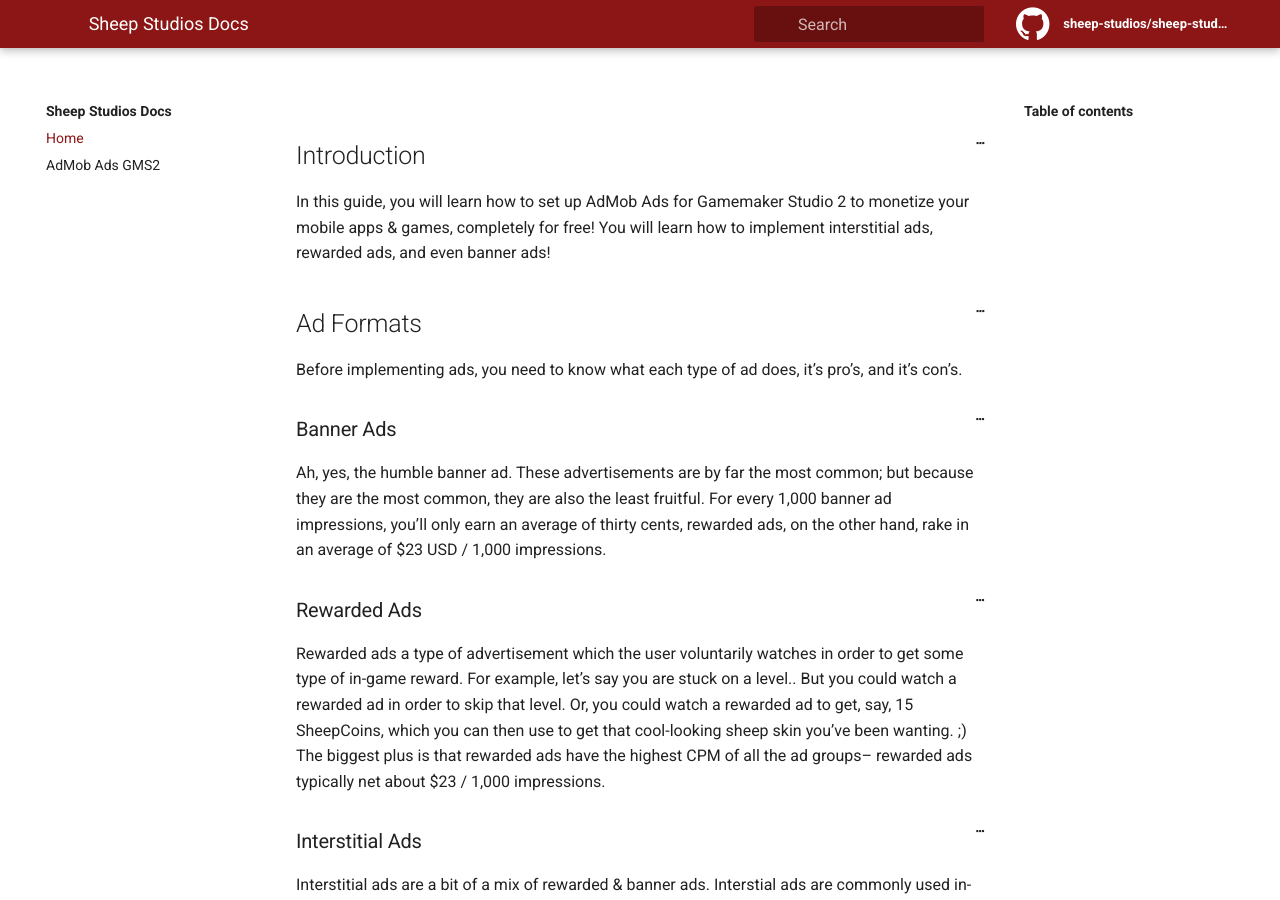
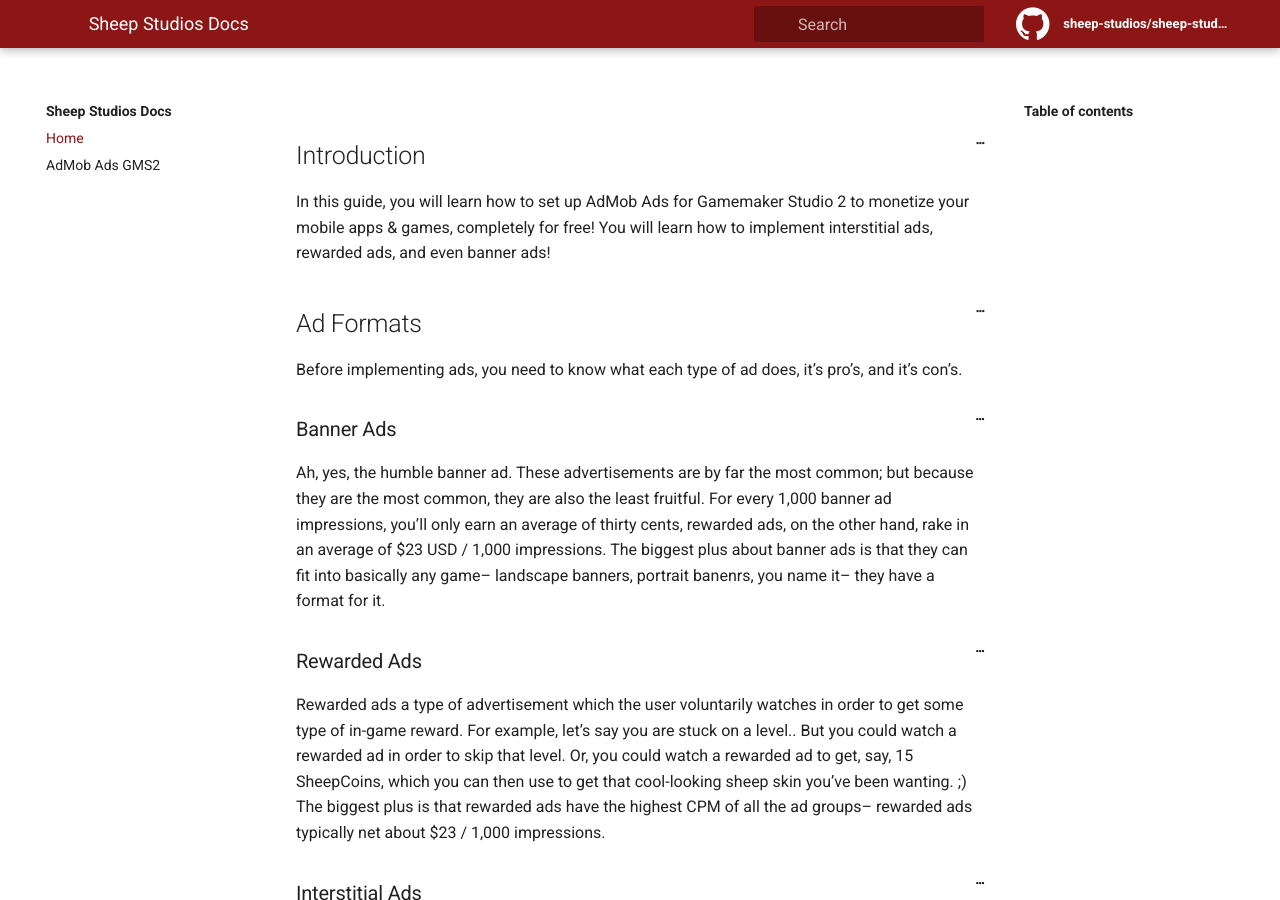
Before and after one commit to Sheep-Studios/sheep-studios-docs, a Jekyll site: the page built from _docs/admob-gms2.md, in a window 1280 px wide and 900 px high. Built offline with Jekyll 4.4.1, drawn with Linux system fonts in a browser that asks for light colours.

Commit message:
Update admob-gms2.md

```diff
--- a/_docs/admob-gms2.md
+++ b/_docs/admob-gms2.md
@@ -14,7 +14,7 @@ Before implementing ads, you need to know what each type of ad does, it's pro's,
 
 ### Banner Ads
 
-Ah, yes, the humble banner ad. These advertisements are by far the most common; but because they are the most common, they are also the least fruitful. For every 1,000 banner ad impressions, you'll only earn an average of thirty cents, rewarded ads, on the other hand, rake in an average of $23 USD / 1,000 impressions.
+Ah, yes, the humble banner ad. These advertisements are by far the most common; but because they are the most common, they are also the least fruitful. For every 1,000 banner ad impressions, you'll only earn an average of thirty cents, rewarded ads, on the other hand, rake in an average of $23 USD / 1,000 impressions. The biggest plus about banner ads is that they can fit into basically any game-- landscape banners, portrait banenrs, you name it-- they have a format for it.
 
 ### Rewarded Ads
 
```
